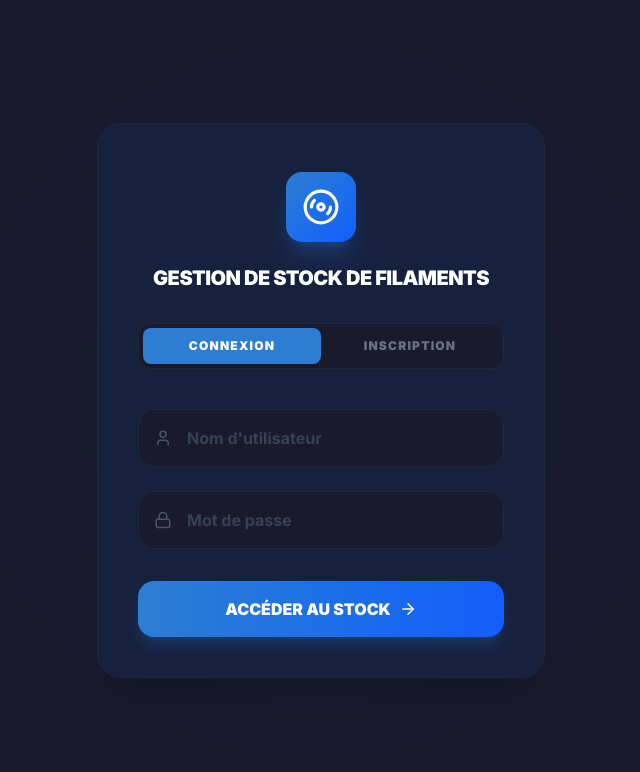
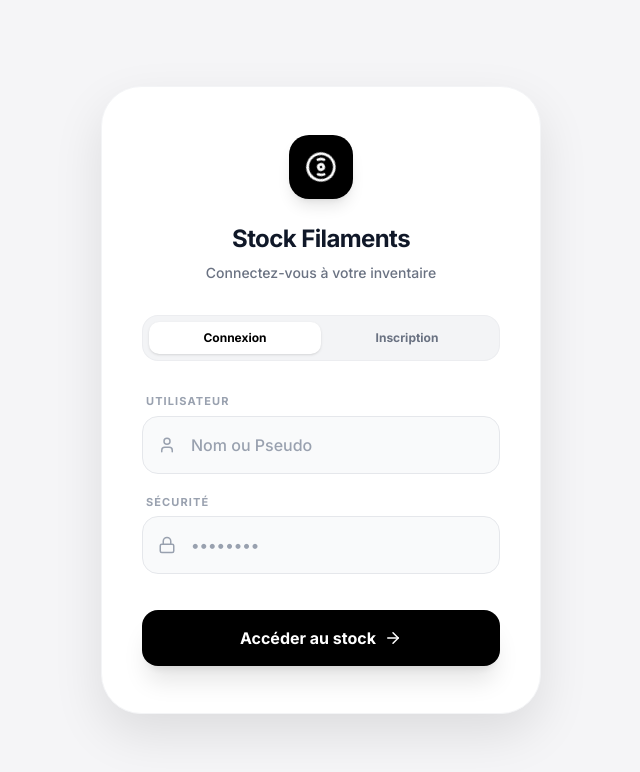
Before and after one commit to leobrimacombe/bobines, a Next.js app: page /login in a window 1280 px wide. Shown: the top 772 px of the page, without its empty margins (319-959 px from the left). Built offline with nearby package versions, Linux system fonts and the light colour scheme.

Commit message:
maj page login

```diff
--- a/app/login/page.tsx
+++ b/app/login/page.tsx
@@ -2,101 +2,148 @@
 
 import { useState } from 'react'
 import { login, signup } from './actions'
-import { User, Lock, Mail, Disc3, ArrowRight } from 'lucide-react'
+import { User, Lock, Mail, Disc3, ArrowRight, ChevronRight } from 'lucide-react'
 
 export default function LoginPage() {
   const [isLoginMode, setIsLoginMode] = useState(true)
 
   return (
-    <div className="min-h-screen flex items-center justify-center bg-[#1A1A2E] p-4 font-sans text-[#EAEAEA]">
-      {/* Halo lumineux discret */}
-      <div className="fixed top-1/2 left-1/2 -translate-x-1/2 -translate-y-1/2 w-[500px] h-[500px] bg-[#2D7DD2]/5 blur-[120px] rounded-full pointer-events-none"></div>
+    <div className="min-h-screen flex items-center justify-center bg-[#F5F5F7] dark:bg-black p-6 font-sans transition-colors duration-500">
 
-      <div className="bg-[#16213E] border border-gray-800 rounded-3xl shadow-2xl w-full max-w-md overflow-hidden relative z-10">
+      {/* Conteneur principal style Apple Card */}
+      <div className="bg-white dark:bg-[#1C1C1E] w-full max-w-[440px] rounded-[2.5rem] shadow-[0_20px_50px_rgba(0,0,0,0.1)] dark:shadow-none border border-gray-100 dark:border-gray-800 overflow-hidden relative z-10 animate-fade">
 
         {/* --- HEADER --- */}
-        <div className="pt-12 pb-8 text-center px-8">
-          <div className="inline-flex items-center justify-center bg-gradient-to-br from-[#2D7DD2] to-blue-600 p-4 rounded-2xl mb-6 shadow-xl shadow-blue-500/20">
-            <Disc3 size={38} className="text-white animate-spin-slow" />
+        <div className="pt-12 pb-8 text-center px-10">
+          <div className="inline-flex items-center justify-center bg-black dark:bg-white p-4 rounded-[1.25rem] mb-6 shadow-lg shadow-black/10 dark:shadow-white/5">
+            <Disc3 size={32} className="text-white dark:text-black animate-[spin_8s_linear_infinite]" />
           </div>
-          {/* Nouveau titre principal (l'ancien sous-titre) */}
-          <h1 className="text-xl font-black tracking-tight uppercase leading-tight text-white">
-            Gestion de stock de filaments
+          <h1 className="text-2xl font-bold tracking-tight text-gray-900 dark:text-white mb-2">
+            Stock Filaments
           </h1>
+          <p className="text-gray-500 dark:text-gray-400 text-sm font-medium">
+            {isLoginMode ? 'Connectez-vous à votre inventaire' : 'Créez votre compte de gestion'}
+          </p>
         </div>
 
-        {/* --- ONGLETS --- */}
-        <div className="flex p-1 bg-[#1A1A2E] mx-10 rounded-xl border border-gray-800">
+        {/* --- SÉLECTEUR (TABS) ANIMÉ --- */}
+        <div className="mx-10 mb-8 p-1.5 bg-gray-100 dark:bg-[#2C2C2E] rounded-2xl border border-gray-200/50 dark:border-gray-700/50 relative">
+          {/* Indicateur de fond glissant */}
+          <div
+            className={`absolute top-1.5 left-1.5 w-[calc(50%-0.375rem)] h-[calc(100%-0.75rem)] bg-white dark:bg-[#3A3A3C] rounded-[10px] shadow-sm transition-transform duration-300 ease-in-out ${
+              isLoginMode ? 'translate-x-0' : 'translate-x-full'
+            }`}
+          />
+          <div className="relative z-10 flex">
             <button
               onClick={() => setIsLoginMode(true)}
-            className={`flex-1 py-2.5 text-xs font-black uppercase tracking-widest rounded-lg transition-all duration-300 ${isLoginMode ? 'bg-[#2D7DD2] text-white shadow-md' : 'text-gray-500 hover:text-gray-300'}`}
+              className={`flex-1 py-2 text-xs font-bold rounded-[10px] transition-colors duration-300 cursor-pointer ${isLoginMode ? 'text-black dark:text-white' : 'text-gray-500 hover:text-gray-700 dark:hover:text-gray-300'}`}
             >
               Connexion
             </button>
             <button
               onClick={() => setIsLoginMode(false)}
-            className={`flex-1 py-2.5 text-xs font-black uppercase tracking-widest rounded-lg transition-all duration-300 ${!isLoginMode ? 'bg-[#2D7DD2] text-white shadow-md' : 'text-gray-500 hover:text-gray-300'}`}
+              className={`flex-1 py-2 text-xs font-bold rounded-[10px] transition-colors duration-300 cursor-pointer ${!isLoginMode ? 'text-black dark:text-white' : 'text-gray-500 hover:text-gray-700 dark:hover:text-gray-300'}`}
             >
               Inscription
             </button>
           </div>
+        </div>
 
-        {/* --- FORMULAIRE --- */}
-        <div className="p-10">
-          <form className="space-y-6">
-
-            {/* Email (Inscription uniquement) */}
-            {!isLoginMode && (
-              <div className="space-y-2">
+        {/* --- FORMULAIRE AVEC TRANSITION --- */}
+        <div className="p-10 pt-0 overflow-hidden">
+          <div className="relative w-full transition-all duration-500 ease-in-out" style={{ height: isLoginMode ? '280px' : '360px' }}>
+            {/* Formulaire Connexion */}
+            <div className={`absolute top-0 left-0 w-full transition-all duration-500 ease-in-out ${isLoginMode ? 'opacity-100 translate-x-0' : 'opacity-0 -translate-x-full pointer-events-none'}`}>
+              <form className="space-y-5">
+                <div className="group">
+                  <label className="block text-[11px] font-bold text-gray-400 dark:text-gray-500 mb-1.5 uppercase tracking-widest ml-1">Utilisateur</label>
                   <div className="relative">
-                  <Mail className="absolute left-4 top-1/2 -translate-y-1/2 text-gray-600" size={18} />
+                    <User className="absolute left-4 top-1/2 -translate-y-1/2 text-gray-400 group-focus-within:text-blue-500 transition-colors" size={18} />
                     <input
-                    name="email"
-                    type="email"
-                    placeholder="Email"
-                    className="w-full bg-[#1A1A2E] border border-gray-800 p-4 pl-12 rounded-2xl outline-none focus:border-[#2D7DD2] transition font-bold placeholder:text-gray-700"
+                      name="username"
+                      type="text"
+                      placeholder="Nom ou Pseudo"
+                      className="w-full bg-gray-50 dark:bg-[#2C2C2E] border border-gray-200 dark:border-gray-700 p-4 pl-12 rounded-2xl outline-none focus:bg-white dark:focus:bg-[#3A3A3C] focus:ring-2 focus:ring-blue-500/20 transition-all font-medium text-gray-900 dark:text-white placeholder:text-gray-400"
                       required
                     />
                   </div>
                 </div>
-            )}
-
-            {/* Pseudo */}
-            <div className="space-y-2">
+                <div className="group">
+                  <label className="block text-[11px] font-bold text-gray-400 dark:text-gray-500 mb-1.5 uppercase tracking-widest ml-1">Sécurité</label>
                   <div className="relative">
-                <User className="absolute left-4 top-1/2 -translate-y-1/2 text-gray-600" size={18} />
-                <input
-                  name="username"
-                  type="text"
-                  placeholder="Nom d'utilisateur"
-                  className="w-full bg-[#1A1A2E] border border-gray-800 p-4 pl-12 rounded-2xl outline-none focus:border-[#2D7DD2] transition font-bold placeholder:text-gray-700"
-                  required
-                />
-              </div>
-            </div>
-
-            {/* Mot de passe */}
-            <div className="space-y-2">
-              <div className="relative">
-                <Lock className="absolute left-4 top-1/2 -translate-y-1/2 text-gray-600" size={18} />
+                    <Lock className="absolute left-4 top-1/2 -translate-y-1/2 text-gray-400 group-focus-within:text-blue-500 transition-colors" size={18} />
                     <input
                       name="password"
                       type="password"
-                  placeholder="Mot de passe"
-                  className="w-full bg-[#1A1A2E] border border-gray-800 p-4 pl-12 rounded-2xl outline-none focus:border-[#2D7DD2] transition font-bold placeholder:text-gray-700"
+                      placeholder="••••••••"
+                      className="w-full bg-gray-50 dark:bg-[#2C2C2E] border border-gray-200 dark:border-gray-700 p-4 pl-12 rounded-2xl outline-none focus:bg-white dark:focus:bg-[#3A3A3C] focus:ring-2 focus:ring-blue-500/20 transition-all font-medium text-gray-900 dark:text-white placeholder:text-gray-400"
                       required
                       minLength={6}
                     />
                   </div>
                 </div>
+                <div className="pt-4">
+                  <button
+                    formAction={login}
+                    className="w-full bg-black dark:bg-white text-white dark:text-black font-bold py-4 rounded-2xl transition-all transform active:scale-[0.98] shadow-xl hover:opacity-90 flex items-center justify-center gap-2 group cursor-pointer"
+                  >
+                    Accéder au stock
+                    <ArrowRight size={18} className="group-hover:translate-x-1 transition-transform" />
+                  </button>
+                </div>
+              </form>
+            </div>
 
-            {/* Bouton */}
-            <div className="pt-2">
+            {/* Formulaire Inscription */}
+            <div className={`absolute top-0 left-0 w-full transition-all duration-500 ease-in-out ${!isLoginMode ? 'opacity-100 translate-x-0' : 'opacity-0 translate-x-full pointer-events-none'}`}>
+              <form className="space-y-5">
+                <div className="group">
+                  <label className="block text-[11px] font-bold text-gray-400 dark:text-gray-500 mb-1.5 uppercase tracking-widest ml-1">Email</label>
+                  <div className="relative">
+                    <Mail className="absolute left-4 top-1/2 -translate-y-1/2 text-gray-400 group-focus-within:text-blue-500 transition-colors" size={18} />
+                    <input
+                      name="email"
+                      type="email"
+                      placeholder="exemple@cloud.com"
+                      className="w-full bg-gray-50 dark:bg-[#2C2C2E] border border-gray-200 dark:border-gray-700 p-4 pl-12 rounded-2xl outline-none focus:bg-white dark:focus:bg-[#3A3A3C] focus:ring-2 focus:ring-blue-500/20 transition-all font-medium text-gray-900 dark:text-white placeholder:text-gray-400"
+                      required
+                    />
+                  </div>
+                </div>
+                <div className="group">
+                  <label className="block text-[11px] font-bold text-gray-400 dark:text-gray-500 mb-1.5 uppercase tracking-widest ml-1">Utilisateur</label>
+                  <div className="relative">
+                    <User className="absolute left-4 top-1/2 -translate-y-1/2 text-gray-400 group-focus-within:text-blue-500 transition-colors" size={18} />
+                    <input
+                      name="username"
+                      type="text"
+                      placeholder="Nom ou Pseudo"
+                      className="w-full bg-gray-50 dark:bg-[#2C2C2E] border border-gray-200 dark:border-gray-700 p-4 pl-12 rounded-2xl outline-none focus:bg-white dark:focus:bg-[#3A3A3C] focus:ring-2 focus:ring-blue-500/20 transition-all font-medium text-gray-900 dark:text-white placeholder:text-gray-400"
+                      required
+                    />
+                  </div>
+                </div>
+                <div className="group">
+                  <label className="block text-[11px] font-bold text-gray-400 dark:text-gray-500 mb-1.5 uppercase tracking-widest ml-1">Sécurité</label>
+                  <div className="relative">
+                    <Lock className="absolute left-4 top-1/2 -translate-y-1/2 text-gray-400 group-focus-within:text-blue-500 transition-colors" size={18} />
+                    <input
+                      name="password"
+                      type="password"
+                      placeholder="••••••••"
+                      className="w-full bg-gray-50 dark:bg-[#2C2C2E] border border-gray-200 dark:border-gray-700 p-4 pl-12 rounded-2xl outline-none focus:bg-white dark:focus:bg-[#3A3A3C] focus:ring-2 focus:ring-blue-500/20 transition-all font-medium text-gray-900 dark:text-white placeholder:text-gray-400"
+                      required
+                      minLength={6}
+                    />
+                  </div>
+                </div>
+                <div className="pt-4">
                   <button
-                formAction={isLoginMode ? login : signup}
-                className="w-full bg-gradient-to-r from-[#2D7DD2] to-blue-600 hover:from-blue-600 hover:to-[#2D7DD2] text-white font-black py-4 rounded-2xl transition-all transform active:scale-[0.98] shadow-lg shadow-blue-500/20 flex items-center justify-center gap-2 group"
+                    formAction={signup}
+                    className="w-full bg-black dark:bg-white text-white dark:text-black font-bold py-4 rounded-2xl transition-all transform active:scale-[0.98] shadow-xl hover:opacity-90 flex items-center justify-center gap-2 group cursor-pointer"
                   >
-                {isLoginMode ? 'ACCÉDER AU STOCK' : 'CRÉER LE COMPTE'}
+                    Créer mon compte
                     <ArrowRight size={18} className="group-hover:translate-x-1 transition-transform" />
                   </button>
                 </div>
@@ -104,5 +151,13 @@ export default function LoginPage() {
             </div>
           </div>
         </div>
+      </div>
+
+      {/* Style additionnel pour l'animation d'entrée */}
+      <style jsx global>{`
+        @keyframes fadeIn { from { opacity: 0; transform: translateY(20px); } to { opacity: 1; transform: translateY(0); } }
+        .animate-fade { animation: fadeIn 0.8s cubic-bezier(0.16, 1, 0.3, 1) forwards; }
+      `}</style>
+    </div>
   )
 }
```
Lines whose indentation alone changed are shown as unchanged.
